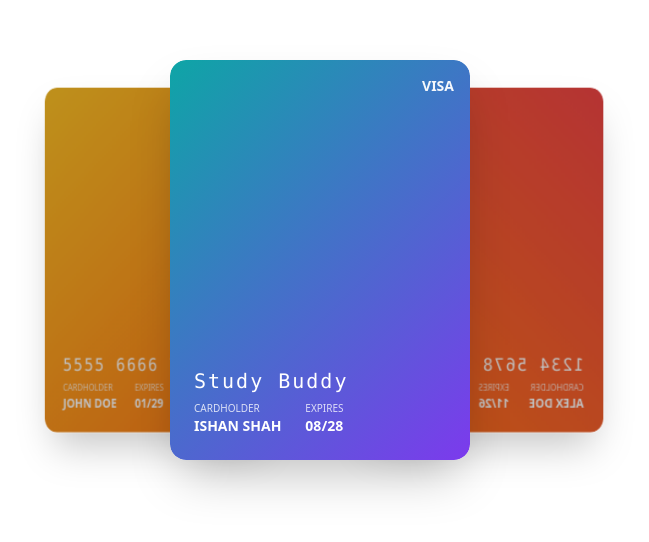
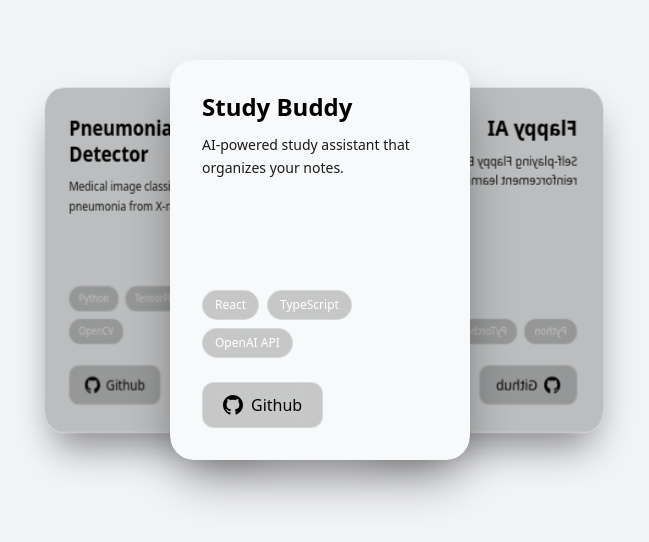
Before and after one commit to Ishan8840/portfolio, a React (Vite) app: page / in a window 1280 px wide. Shown: the part 140-682 px from the top of the page, without its empty margins (320-969 px from the left). Built offline with nearby package versions, Linux system fonts and the light colour scheme.

Commit message:
updated styling

```diff
--- a/src/components/Cards.tsx
+++ b/src/components/Cards.tsx
@@ -7,81 +7,79 @@ import {
   useMotionTemplate,
 } from "framer-motion";
 
-type Card = {
+type Project = {
   id: number;
-  number: string;
-  name: string;
-  expiry: string;
-  brand?: string;
+  title: string;
+  description: string;
+  tech: string[];
+  github?: string;
   bg?: string;
 };
 
-const initialCards: Card[] = [
+const projects: Project[] = [
   {
     id: 1,
-    number: "Study Buddy",
-    name: "ISHAN SHAH",
-    expiry: "08/28",
-    brand: "VISA",
-    bg: "linear-gradient(135deg,#0ea5a6,#7c3aed)",
+    title: "Study Buddy",
+    description: "AI-powered study assistant that organizes your notes.",
+    tech: ["React", "TypeScript", "OpenAI API"],
+    github: "https://github.com/ishanshah/study-buddy",
+    bg: "#f8f9fa",
   },
   {
     id: 2,
-    number: "1234 5678 9012 3456",
-    name: "ALEX DOE",
-    expiry: "11/26",
-    brand: "Mastercard",
-    bg: "linear-gradient(135deg,#ef4444,#f97316)",
+    title: "Flappy AI",
+    description: "Self-playing Flappy Bird using reinforcement learning.",
+    tech: ["Python", "PyTorch", "Gym"],
+    github: "https://github.com/ishanshah/flappy-ai",
+    bg: "#f8f9fa",
   },
   {
     id: 3,
-    number: "9876 5432 1098 7654",
-    name: "SAM SMITH",
-    expiry: "04/27",
-    brand: "AMEX",
-    bg: "linear-gradient(135deg,#2563eb,#06b6d4)",
+    title: "Pneumonia Detector",
+    description: "Medical image classifier detecting pneumonia from X-rays.",
+    tech: ["Python", "TensorFlow", "OpenCV"],
+    github: "https://github.com/ishanshah/pneumonia-detector",
+    bg: "#f8f9fa",
   },
   {
     id: 4,
-    number: "1111 2222 3333 4444",
-    name: "JANE DOE",
-    expiry: "09/25",
-    brand: "VISA",
-    bg: "linear-gradient(135deg,#f43f5e,#ec4899)",
+    title: "Pneumonia Detector",
+    description: "Medical image classifier detecting pneumonia from X-rays.",
+    tech: ["Python", "TensorFlow", "OpenCV"],
+    github: "https://github.com/ishanshah/pneumonia-detector",
+    bg: "#f8f9fa",
   },
   {
     id: 5,
-    number: "5555 6666 7777 8888",
-    name: "JOHN DOE",
-    expiry: "01/29",
-    brand: "Mastercard",
-    bg: "linear-gradient(135deg,#fbbf24,#f97316)",
+    title: "Pneumonia Detector",
+    description: "Medical image classifier detecting pneumonia from X-rays.",
+    tech: ["Python", "TensorFlow", "OpenCV"],
+    github: "https://github.com/ishanshah/pneumonia-detector",
+    bg: "#f8f9fa",
   },
 ];
 
-
-const CardCarousel: React.FC = () => {
-  const cards = initialCards;
-  const totalCards = cards.length;
-  const dragFactor = 0.3;
+const ProjectCarousel: React.FC = () => {
+  const totalProjects = projects.length;
+  const dragFactor = 0.7;
   const rotation = useMotionValue(0);
 
   const handleDragEnd = () => {
-    const anglePerCard = 360 / totalCards;
+    const anglePerCard = 360 / totalProjects;
     const nearestIndex = Math.round(rotation.get() / anglePerCard);
     const targetRotation = nearestIndex * anglePerCard;
     animate(rotation, targetRotation, {
       type: "spring",
-      stiffness: 90,
-      damping: 20,
+      stiffness: 200,
+      damping: 40,
     });
   };
 
   return (
-    <div className="min-h-screen bg-white flex flex-col items-center justify-center p-8">
+    <div className="min-h-screen bg-gray-100 flex flex-col items-center justify-center p-8">
       <div className="relative w-full max-w-5xl [perspective:1500px]">
         <motion.div
-          className="relative h-[280px] flex items-center justify-center"
+          className="relative h-[300px] flex items-center justify-center"
           drag="x"
           dragConstraints={{ left: 0, right: 0 }}
           dragElastic={0.25}
@@ -90,8 +88,8 @@ const CardCarousel: React.FC = () => {
           }
           onDragEnd={handleDragEnd}
         >
-          {cards.map((card, index) => {
-            const anglePerCard = 360 / totalCards;
+          {projects.map((project, index) => {
+            const anglePerCard = 360 / totalProjects;
             const baseAngle = index * anglePerCard;
             const angle = useTransform(
               rotation,
@@ -102,7 +100,6 @@ const CardCarousel: React.FC = () => {
             const x = useTransform(angle, (a) => Math.sin(a) * radius);
             const z = useTransform(angle, (a) => Math.cos(a) * radius);
             const scale = useTransform(angle, (a) => 0.8 + 0.2 * Math.cos(a));
-            const opacity = 1;
             const zIndex = useTransform(z, (zPos) => Math.round(zPos));
 
             const brightnessValue = useTransform(z, (zPos) => {
@@ -120,24 +117,21 @@ const CardCarousel: React.FC = () => {
             const rotateY = useTransform(x, (xPos) => {
               const maxTilt = 30;
               let tilt = (xPos / radius) * maxTilt;
-
               if (xPos > 0) {
                 const flipDist = Math.min(xPos / radius, 1);
                 tilt += flipDist * 180;
               }
-
               return tilt;
             });
 
             return (
               <motion.div
-                key={card.id}
+                key={project.id}
                 className="absolute w-[300px] h-[400px] cursor-grab"
                 style={{
                   x,
                   z,
                   scale,
-                  opacity,
                   rotateY,
                   zIndex,
                   transformStyle: "preserve-3d",
@@ -146,51 +140,92 @@ const CardCarousel: React.FC = () => {
                 }}
               >
                 <motion.div
-                  className="w-full h-full rounded-2xl shadow-2xl relative overflow-hidden"
-                  style={{ transformStyle: "preserve-3d" }}
+                  className="w-full h-full rounded-3xl relative overflow-hidden"
+                  style={{
+                    transformStyle: "preserve-3d",
+                    boxShadow: "0 25px 50px -12px rgba(0, 0, 0, 0.5)"
+                  }}
+                  whileHover={{ scale: 1.02 }}
+                  transition={{ duration: 0.2 }}
                 >
                   {/* Front */}
                   <div
-                    className="absolute inset-0 rounded-2xl backface-hidden"
-                    style={{ background: card.bg, transform: "rotateY(0deg)" }}
+                    className="absolute inset-0 rounded-3xl p-8 flex flex-col justify-between backdrop-blur-sm"
+                    style={{
+                      background: project.bg,
+                      transform: "rotateY(0deg)",
+                      backfaceVisibility: "hidden",
+                      WebkitBackfaceVisibility: "hidden",
+                    }}
                   >
-                    <div className="absolute top-4 right-4 text-white text-sm font-semibold opacity-95">
-                      {card.brand}
+                    <div>
+                      <h2 className="text-black font-bold text-2xl mb-3 leading-tight">
+                        {project.title}
+                      </h2>
+                      <p className="text-black/90 text-sm leading-relaxed mb-4">
+                        {project.description}
+                      </p>
                     </div>
-                    <div className="absolute left-6 bottom-16 text-white text-[20px] tracking-widest font-mono">
-                      {card.number}
-                    </div>
-                    <div className="absolute left-6 bottom-6 flex items-center gap-6 text-white">
-                      <div className="flex flex-col">
-                        <span className="text-[10px] uppercase opacity-80">
-                          Cardholder
-                        </span>
-                        <span className="text-sm font-semibold">
-                          {card.name}
-                        </span>
+
+                    <div>
+                      <div className="flex flex-wrap gap-2 mb-6">
+                        {project.tech.map((tech) => (
+                          <span
+                            key={tech}
+                            className="bg-black/20 backdrop-blur-md text-white text-xs font-medium px-3 py-1.5 rounded-full border border-white/30"
+                          >
+                            {tech}
+                          </span>
+                        ))}
                       </div>
-                      <div className="flex flex-col">
-                        <span className="text-[10px] uppercase opacity-80">
-                          Expires
-                        </span>
-                        <span className="text-sm font-semibold">
-                          {card.expiry}
-                        </span>
-                      </div>
+
+                      <a
+                        href={project.github}
+                        target="_blank"
+                        rel="noopener noreferrer"
+                        className="inline-flex items-center gap-2 bg-black/20 backdrop-blur-md text-black px-5 py-2.5 rounded-xl font-medium hover:bg-black/30 transition-all pointer-events-auto border border-white/30"
+                        onClick={(e) => e.stopPropagation()}
+                      >
+                        <svg className="w-5 h-5" fill="currentColor" viewBox="0 0 24 24">
+                          <path d="M12 0c-6.626 0-12 5.373-12 12 0 5.302 3.438 9.8 8.207 11.387.599.111.793-.261.793-.577v-2.234c-3.338.726-4.033-1.416-4.033-1.416-.546-1.387-1.333-1.756-1.333-1.756-1.089-.745.083-.729.083-.729 1.205.084 1.839 1.237 1.839 1.237 1.07 1.834 2.807 1.304 3.492.997.107-.775.418-1.305.762-1.604-2.665-.305-5.467-1.334-5.467-5.931 0-1.311.469-2.381 1.236-3.221-.124-.303-.535-1.524.117-3.176 0 0 1.008-.322 3.301 1.23.957-.266 1.983-.399 3.003-.404 1.02.005 2.047.138 3.006.404 2.291-1.552 3.297-1.23 3.297-1.23.653 1.653.242 2.874.118 3.176.77.84 1.235 1.911 1.235 3.221 0 4.609-2.807 5.624-5.479 5.921.43.372.823 1.102.823 2.222v3.293c0 .319.192.694.801.576 4.765-1.589 8.199-6.086 8.199-11.386 0-6.627-5.373-12-12-12z"/>
+                        </svg>
+                        Github
+                      </a>
                     </div>
                   </div>
+
                   {/* Back */}
                   <div
-                    className="absolute inset-0 rounded-2xl backface-hidden flex items-center justify-center"
+                    className="absolute inset-0 rounded-3xl flex items-center justify-center p-8 text-center"
                     style={{
-                      background: "#333",
-                      color: "#fff",
+                      background: "linear-gradient(135deg, #1f2937 0%, #111827 100%)",
                       transform: "rotateY(180deg)",
-                      fontSize: "18px",
-                      fontWeight: "bold",
+                      backfaceVisibility: "hidden",
+                      WebkitBackfaceVisibility: "hidden",
                     }}
                   >
-                    Card Back
+                    <div>
+                      <h3 className="text-white text-xl font-bold mb-4">
+                        {project.title}
+                      </h3>
+                      <p className="text-slate-300 text-sm mb-6">
+                        {project.description}
+                      </p>
+                      {project.github && (
+                        <a
+                          href={project.github}
+                          target="_blank"
+                          rel="noopener noreferrer"
+                          className="inline-flex items-center gap-2 bg-white text-slate-900 px-5 py-2.5 rounded-xl font-medium hover:bg-slate-100 transition-all pointer-events-auto"
+                          onClick={(e) => e.stopPropagation()}
+                        >
+                          <svg className="w-5 h-5" fill="currentColor" viewBox="0 0 24 24">
+                            <path d="M12 0c-6.626 0-12 5.373-12 12 0 5.302 3.438 9.8 8.207 11.387.599.111.793-.261.793-.577v-2.234c-3.338.726-4.033-1.416-4.033-1.416-.546-1.387-1.333-1.756-1.333-1.756-1.089-.745.083-.729.083-.729 1.205.084 1.839 1.237 1.839 1.237 1.07 1.834 2.807 1.304 3.492.997.107-.775.418-1.305.762-1.604-2.665-.305-5.467-1.334-5.467-5.931 0-1.311.469-2.381 1.236-3.221-.124-.303-.535-1.524.117-3.176 0 0 1.008-.322 3.301 1.23.957-.266 1.983-.399 3.003-.404 1.02.005 2.047.138 3.006.404 2.291-1.552 3.297-1.23 3.297-1.23.653 1.653.242 2.874.118 3.176.77.84 1.235 1.911 1.235 3.221 0 4.609-2.807 5.624-5.479 5.921.43.372.823 1.102.823 2.222v3.293c0 .319.192.694.801.576 4.765-1.589 8.199-6.086 8.199-11.386 0-6.627-5.373-12-12-12z"/>
+                          </svg>
+                          View on GitHub
+                        </a>
+                      )}
+                    </div>
                   </div>
                 </motion.div>
               </motion.div>
@@ -202,4 +237,4 @@ const CardCarousel: React.FC = () => {
   );
 };
 
-export default CardCarousel;
+export default ProjectCarousel;
```
